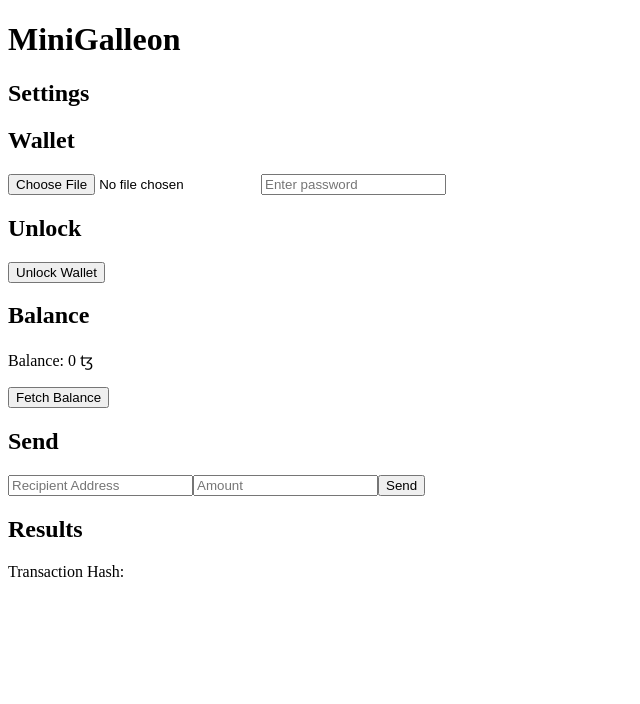
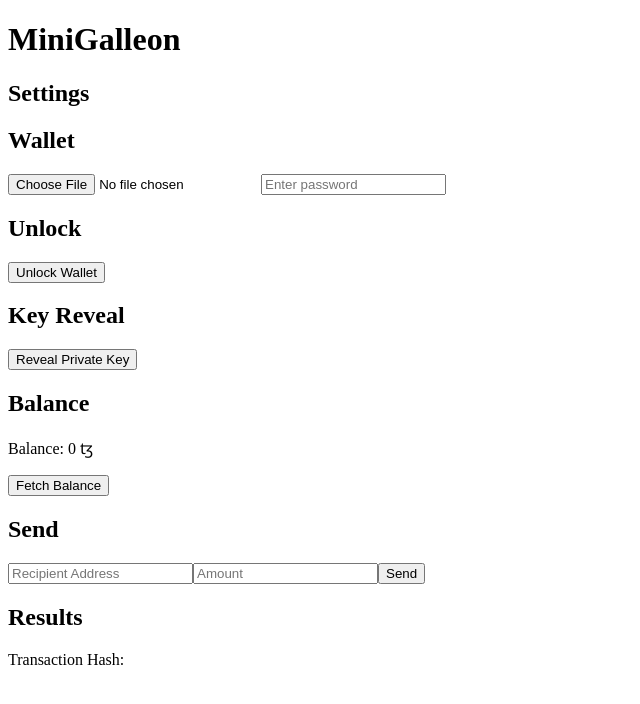
Before and after one commit to Cryptonomic/Galleon, a React app: page / in a window 1280 px wide. Shown: the top 704 px of the page, without its empty margins (0-640 px from the left). Built offline with nearby package versions, Linux system fonts and the light colour scheme.

Commit message:
Added Key Reveal

```diff
--- a/src/App.tsx
+++ b/src/App.tsx
@@ -48,6 +48,28 @@ const App: React.FC = () => {
             setError('Please select a wallet file and enter a password.');
         }
     };
+
+    const handleKeyReveal = async () => {
+        if (file && passwordRef.current && passwordRef.current.value) {
+            try {
+                const password = passwordRef.current.value; // Access the password directly from the input
+                const fileReader = new FileReader();
+                fileReader.onload = async (e) => {
+                    const text = e.target?.result;
+                    if (typeof text === 'string') {
+                        const accountInfo = await unlockWallet(text, password);
+                        alert('Private Key: ' + accountInfo.privateKey)
+                    }
+                };
+                fileReader.readAsText(file);
+            } catch (error: any) {
+                setError('Failed to unlock wallet: ' + error.message);
+            }
+        } else {
+            setError('Please select a wallet file and enter a password.');
+        }
+    }
+
     const handleBalanceFetch = async () => {
         const client = new RpcClient('https://api.tez.ie/rpc/mainnet');
         const balanceInMutez = await client.getBalance(address || '');
@@ -100,6 +122,9 @@ const App: React.FC = () => {
             {address && <p>Wallet Address: {address}</p>}
             {error && <p>Error: {error}</p>}
 
+            <h2>Key Reveal</h2>
+            <button onClick={handleKeyReveal}>Reveal Private Key</button>
+
             <h2>Balance</h2>
             <p>Balance: {accountBalance} ꜩ</p>
             <button onClick={handleBalanceFetch}>Fetch Balance</button>
```
